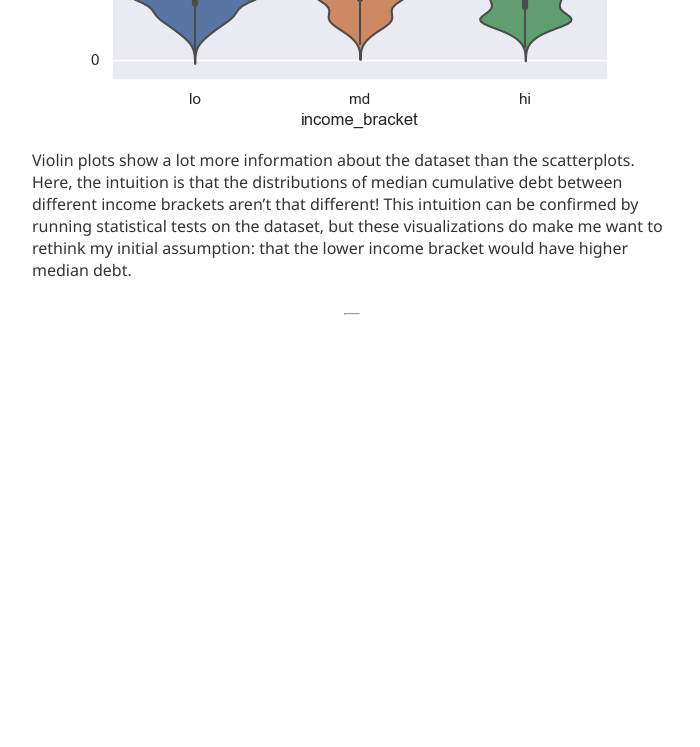
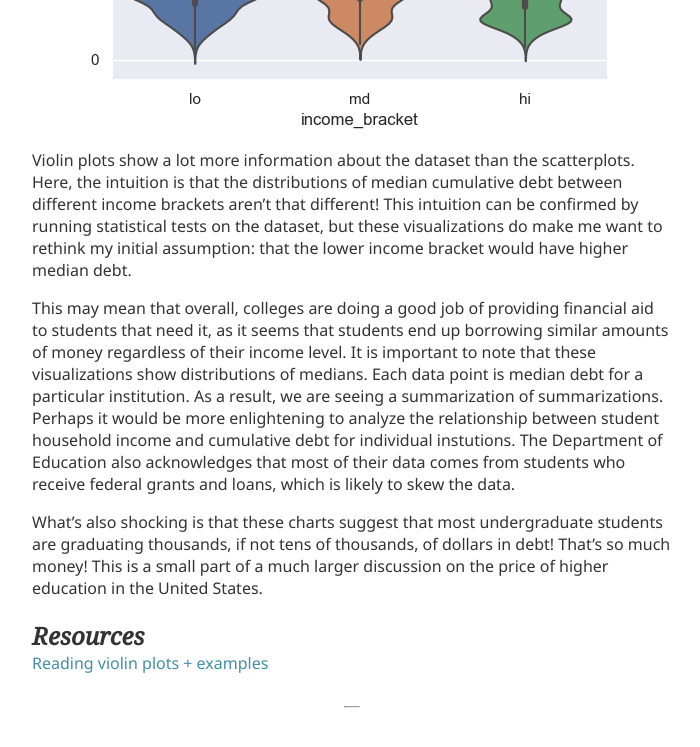
Before and after one commit to lester-lee/f2018-info-vis, a Jekyll site: the page built from _posts/2018-10-01-swdoctober.md, in a window 1280 px wide and 900 px high, scrolled down 2045 px. Shown: the top 747 px of the window, without its empty margins (288-988 px from the left). Built offline with Jekyll 4.4.1, drawn with Linux system fonts in a browser that asks for light colours; before the commit the page ends 2552 px from its top, so only the background shows below that.

Commit message:
Add more to october challenge

```diff
--- a/_posts/2018-10-01-swdoctober.md
+++ b/_posts/2018-10-01-swdoctober.md
@@ -28,3 +28,10 @@ The scatterplot may be more informative if there were more income brackets, but
 ![Violin plot for the same data]({{site.baseurl}}/assets/october-swd/income-debt-violin.png)
 
 Violin plots show a lot more information about the dataset than the scatterplots. Here, the intuition is that the distributions of median cumulative debt between different income brackets aren't that different! This intuition can be confirmed by running statistical tests on the dataset, but these visualizations do make me want to rethink my initial assumption: that the lower income bracket would have higher median debt.
+
+This may mean that overall, colleges are doing a good job of providing financial aid to students that need it, as it seems that students end up borrowing similar amounts of money regardless of their income level. It is important to note that these visualizations show distributions of medians. Each data point is median debt for a particular institution. As a result, we are seeing a summarization of summarizations. Perhaps it would be more enlightening to analyze the relationship between student household income and cumulative debt for individual instutions. The Department of Education also acknowledges that most of their data comes from students who receive federal grants and loans, which is likely to skew the data.
+
+What's also shocking is that these charts suggest that most undergraduate students are graduating thousands, if not tens of thousands, of dollars in debt! That's so much money! This is a small part of a much larger discussion on the price of higher education in the United States.
+
+## Resources
+[Reading violin plots + examples](https://blog.modeanalytics.com/violin-plot-examples/)
```
